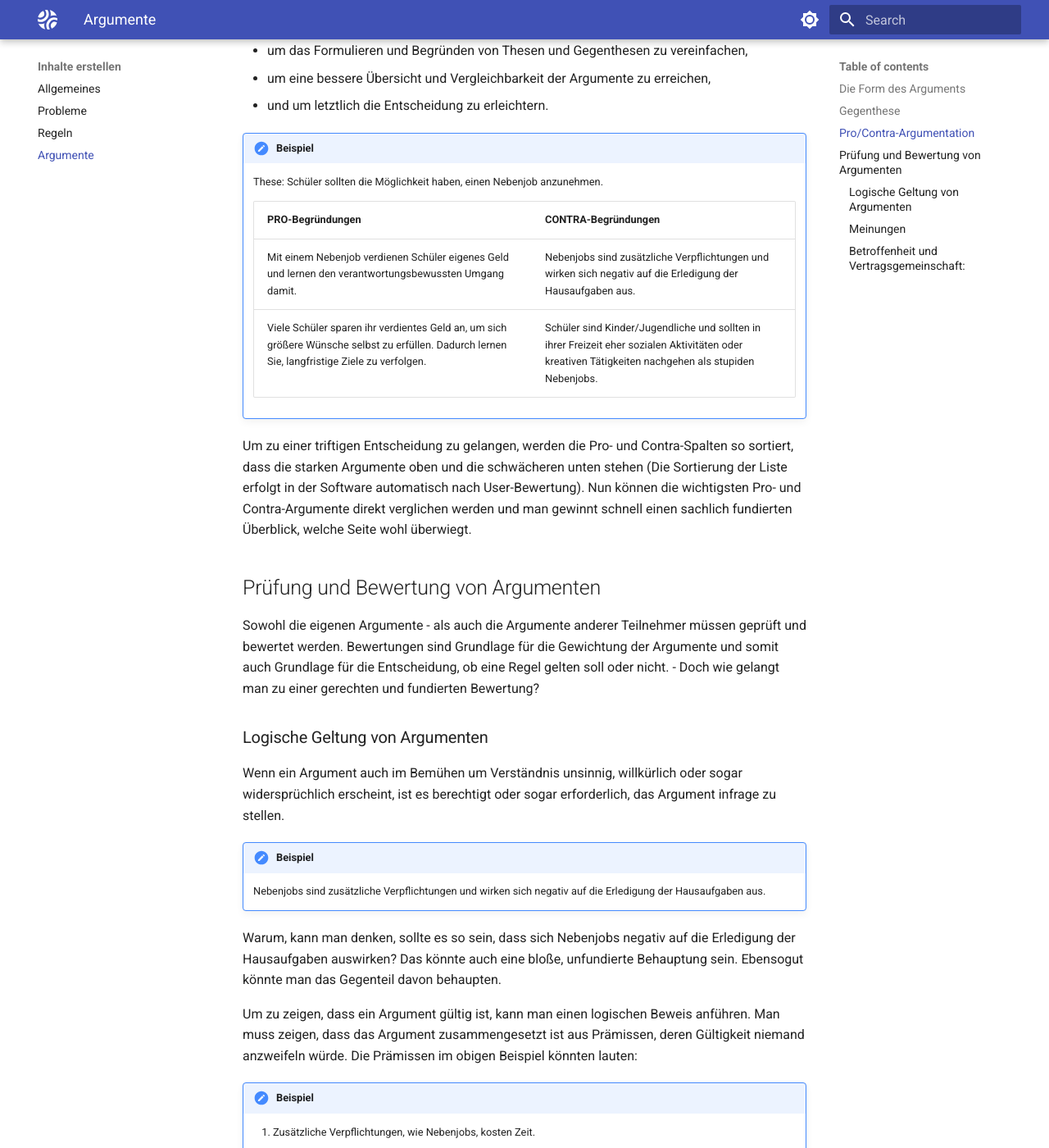
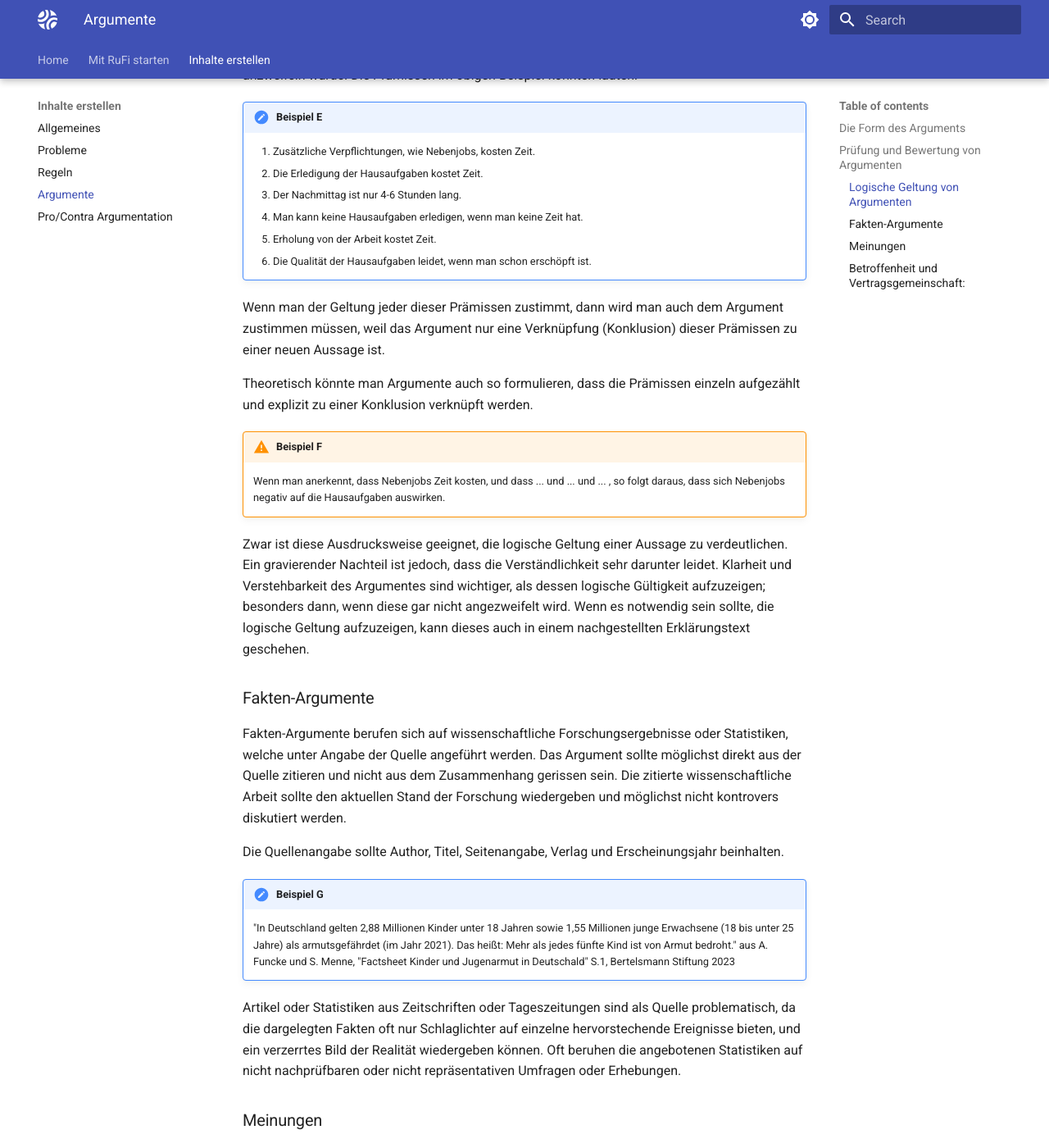
Before and after one commit to jfeltkamp/rulesfinder-docs, an MkDocs documentation site: the page built from docs/write_content/argumente.md, in a window 1280 px wide and 1400 px high, scrolled down 1297 px. Shown: the whole window at 82% size. Built offline with MkDocs 1.6.1 and Material for MkDocs 9.7.7, drawn with Linux system fonts in a browser that asks for light colours; some of the changed text lies outside the part shown.

Commit message:
pra structure

```diff
--- a/docs/write_content/argumente.md
+++ b/docs/write_content/argumente.md
@@ -8,42 +8,12 @@ Ein Argument besteht im wesentlichen aus zwei Teilen:
 - **These:** (Behauptung) Setzung einer Annahme um die es geht.
 - **Begründung:** Tatsachen oder sachliche Aussagen, welche die Annahme unterstützen.
 
-!!! type "Beispiel"
+!!! type "Beispiel A"
 
     1. **These:** Für Schülerinnen und Schüler ist es vorteilhaft, wenn sie nachmittags einen Nebenjob annehmen könnten.
     2. **Begründung:** Denn so verdienen sie eigenes Geld und lernen den verantwortungsbewussten Umgang damit.
 
 Die These gibt das Thema (Bsp.: Nebenjob) und die Richtung (Bsp.: vorteilhaft/nachteilhaft, gut/schlecht) an, während die Begründung der eigentliche Kern des Argumentes ist, denn darin liegt das richtungsweisende Moment.
-
-## Gegenthese
-Wenn es um die Entscheidung geht (ob man z.B. Schülern gestatten sollte, nachmittags einem Nebenjob nachzugehen, oder nicht) müsste man zusätzlich noch eine Gegenthese formulieren, welche das Gegenteil der ursprünglichen These behauptet und mit anderen Argumenten begründet wird.
-
-!!! type "Beispiel"
-
-    1. **Gegenthese:** Für Schüler ist es - nachteilhaft - wenn sie nachmittags einen Nebenjob annehmen würden.
-    2. **Begründung**: Denn zu viele Verpflichtungen wirken sich negativ auf die Erledigung der Hausaufgaben aus.
-
-## Pro/Contra-Argumentation
-
-Bei der Pro/Contra-Argumentation wird die Gegenthese eingespart und stattdessen argumentiert man für (pro) oder gegen (contra) die Geltung der ursprünglichen These. Dafür wird ein 2-Spalten-Tabelle verwendet, in deren linken Spalte die Argumente (bzw. Begründungen) welche für die Geltung der These sprechen, und in der rechten die Argumente, welche gegen die These (bzw. für die Gegenthese) sprechen. In jeder Spalte können beliebig viele Argumente aufgelistet werden.
-
-Eine Pro/Contra-Argumentation kann verwendet werden, ...
-
-* um das Formulieren und Begründen von Thesen und Gegenthesen zu vereinfachen,
-* um eine bessere Übersicht und Vergleichbarkeit der Argumente zu erreichen,
-* und um letztlich die Entscheidung zu erleichtern.
-
-!!! type "Beispiel"
-
-    These: Schüler sollten die Möglichkeit haben, einen Nebenjob anzunehmen.
-
-
-    | PRO-Begründungen                                                                                                                              | CONTRA-Begründungen                                                                                                                                   |
-    |-----------------------------------------------------------------------------------------------------------------------------------------------|-------------------------------------------------------------------------------------------------------------------------------------------------------|
-    | Mit einem Nebenjob verdienen Schüler eigenes Geld und lernen den verantwortungsbewussten Umgang damit.                                        | Nebenjobs sind zusätzliche Verpflichtungen und wirken sich negativ auf die Erledigung der Hausaufgaben aus.                                           |
-    | Viele Schüler sparen ihr verdientes Geld an, um sich größere Wünsche selbst zu erfüllen. Dadurch lernen Sie, langfristige Ziele zu verfolgen. | Schüler sind Kinder/Jugendliche und sollten in ihrer Freizeit eher sozialen Aktivitäten oder kreativen Tätigkeiten nachgehen als stupiden Nebenjobs.  |
-
-Um zu einer triftigen Entscheidung zu gelangen, werden die Pro- und Contra-Spalten so sortiert, dass die starken Argumente oben und die schwächeren unten stehen (Die Sortierung der Liste erfolgt in der Software automatisch nach User-Bewertung). Nun können die wichtigsten Pro- und Contra-Argumente direkt verglichen werden und man gewinnt schnell einen sachlich fundierten Überblick, welche Seite wohl überwiegt.
 
 ## Prüfung und Bewertung von Argumenten
 
@@ -53,7 +23,7 @@ Sowohl die eigenen Argumente - als auch die Argumente anderer Teilnehmer müssen
 
 Wenn ein Argument auch im Bemühen um Verständnis unsinnig, willkürlich oder sogar widersprüchlich erscheint, ist es berechtigt oder sogar erforderlich, das Argument infrage zu stellen.
 
-!!! type "Beispiel"
+!!! type "Beispiel D"
 
     Nebenjobs sind zusätzliche Verpflichtungen und wirken sich negativ auf die Erledigung der Hausaufgaben aus.
 
@@ -61,7 +31,7 @@ Warum, kann man denken, sollte es so sein, dass sich Nebenjobs negativ auf die E
 
 Um zu zeigen, dass ein Argument gültig ist, kann man einen logischen Beweis anführen. Man muss zeigen, dass das Argument zusammengesetzt ist aus Prämissen, deren Gültigkeit niemand anzweifeln würde. Die Prämissen im obigen Beispiel könnten lauten:
 
-!!! type "Beispiel"
+!!! type "Beispiel E"
 
     1. Zusätzliche Verpflichtungen, wie Nebenjobs, kosten Zeit.
     2. Die Erledigung der Hausaufgaben kostet Zeit.
@@ -74,14 +44,26 @@ Wenn man der Geltung jeder dieser Prämissen zustimmt, dann wird man auch dem Ar
 
 Theoretisch könnte man Argumente auch so formulieren, dass die Prämissen einzeln aufgezählt und explizit zu einer Konklusion verknüpft werden.
 
-!!! warning type "Beispiel"
+!!! warning type "Beispiel F"
 
     Wenn man anerkennt, dass Nebenjobs Zeit kosten, und dass ... und ... und ... , so folgt daraus, dass sich Nebenjobs negativ auf die Hausaufgaben auswirken.
 
-Zwar ist diese Ausdrucksweise geeignet, die logische Geltung einer Aussage zu verdeutlichen. Ein gravierender Nachteil ist jedoch, dass die Verständlichkeit sehr darunter leidet. Klarheit und Verstehbarkeit des Argumentes sind wichtiger, als dessen logische Gültigkeit aufzuzeigen. Das sollte man nur tun, wenn die Gültigkeit tatsächlich infrage gestellt wird, oder in einem Erklärungstext eingefordert wird.
+Zwar ist diese Ausdrucksweise geeignet, die logische Geltung einer Aussage zu verdeutlichen. Ein gravierender Nachteil ist jedoch, dass die Verständlichkeit sehr darunter leidet. Klarheit und Verstehbarkeit des Argumentes sind wichtiger, als dessen logische Gültigkeit aufzuzeigen; besonders dann, wenn diese gar nicht angezweifelt wird. Wenn es notwendig sein sollte, die logische Geltung aufzuzeigen, kann dieses auch in einem nachgestellten Erklärungstext geschehen.
+
+### Fakten-Argumente
+Fakten-Argumente berufen sich auf wissenschaftliche Forschungsergebnisse oder Statistiken, welche unter Angabe der Quelle angeführt werden. Das Argument sollte möglichst direkt aus der Quelle zitieren und nicht aus dem Zusammenhang gerissen sein. Die zitierte wissenschaftliche Arbeit sollte den aktuellen Stand der Forschung wiedergeben und möglichst nicht kontrovers diskutiert werden.
+
+Die Quellenangabe sollte Author, Titel, Seitenangabe, Verlag und Erscheinungsjahr beinhalten.
+
+!!! type "Beispiel G"
+
+    "In Deutschland gelten 2,88 Millionen Kinder unter 18 Jahren sowie 1,55 Millionen junge Erwachsene
+    (18 bis unter 25 Jahre) als armutsgefährdet (im Jahr 2021). Das heißt: Mehr als jedes fünfte Kind ist von
+    Armut bedroht." aus A. Funcke und S. Menne, "Factsheet Kinder und Jugenarmut in Deutschald" S.1, Bertelsmann Stiftung 2023
+
+Artikel oder Statistiken aus Zeitschriften oder Tageszeitungen sind als Quelle problematisch, da die dargelegten Fakten oft nur Schlaglichter auf einzelne hervorstechende Ereignisse bieten, und ein verzerrtes Bild der Realität wiedergeben können. Oft beruhen die angebotenen Statistiken auf nicht nachprüfbaren oder nicht repräsentativen Umfragen oder Erhebungen.
 
 ### Meinungen
-
 Der persönlichen Meinung wird in der Argumentation wenig Raum gegeben. In der Argumentation geht es eben darum, Meinungen mit sachlich fundierten Argumenten zu ändern.
 
 In RuFi werden weder Probleme, noch Regeln und Argumente mit ihrem Author als solchem direkt in Verbindung gebracht. - Wenn also die Worte „Ich, mein, mir, mich“ in einem Argument auftreten, wird niemand wissen, wer mit „Ich“ gemeint ist. Argumente gehören allen gemeinsam und können auch von allen berechtigten Teilnehmern bearbeitet und verbessert werden. Das ist so gewollt, um der Sachlichkeit den Vorrang zu geben.
--- a/mkdocs.yml
+++ b/mkdocs.yml
@@ -1,20 +1,27 @@
 site_name: 'RuFi - the RulesFinder'
 nav:
   - 'Home': 'index.md'
-  - 'Arbeiten mit RuFi':
+  - 'Mit RuFi starten':
       - 'Projekt-Planung': 'work_with_rufi/project-plan.md'
+      - 'Reguläres arbeiten': 'work_with_rufi/daily-work.md'
   - 'Inhalte erstellen':
       - 'Allgemeines': 'write_content/general-edit-texts.md'
       - 'Probleme': 'write_content/probleme.md'
       - 'Regeln': 'write_content/regeln.md'
       - 'Argumente': 'write_content/argumente.md'
+      - 'Pro/Contra Argumentation': 'write_content/pro-contra-argumentation.md'
 
+copyright: "Copyright &copy; 2022 - 2023 Joachim Feltkamp"
+extra:
+  generator: false
 theme:
   name: material
   locale: de
   logo: img/logo.svg
   features:
     - navigation.tabs
+    - navigation.tabs.sticky
+    - navigation.path
   palette:
     # Palette toggle for light mode
     - media: "(prefers-color-scheme: light)"
```
Also changed, not shown: docs/work_with_rufi/daily-work.md (added, +1 -0 lines), docs/write_content/pro-contra-argumentation.md (added, +31 -0 lines), docs/write_content/probleme.md (+1 -1 lines).
